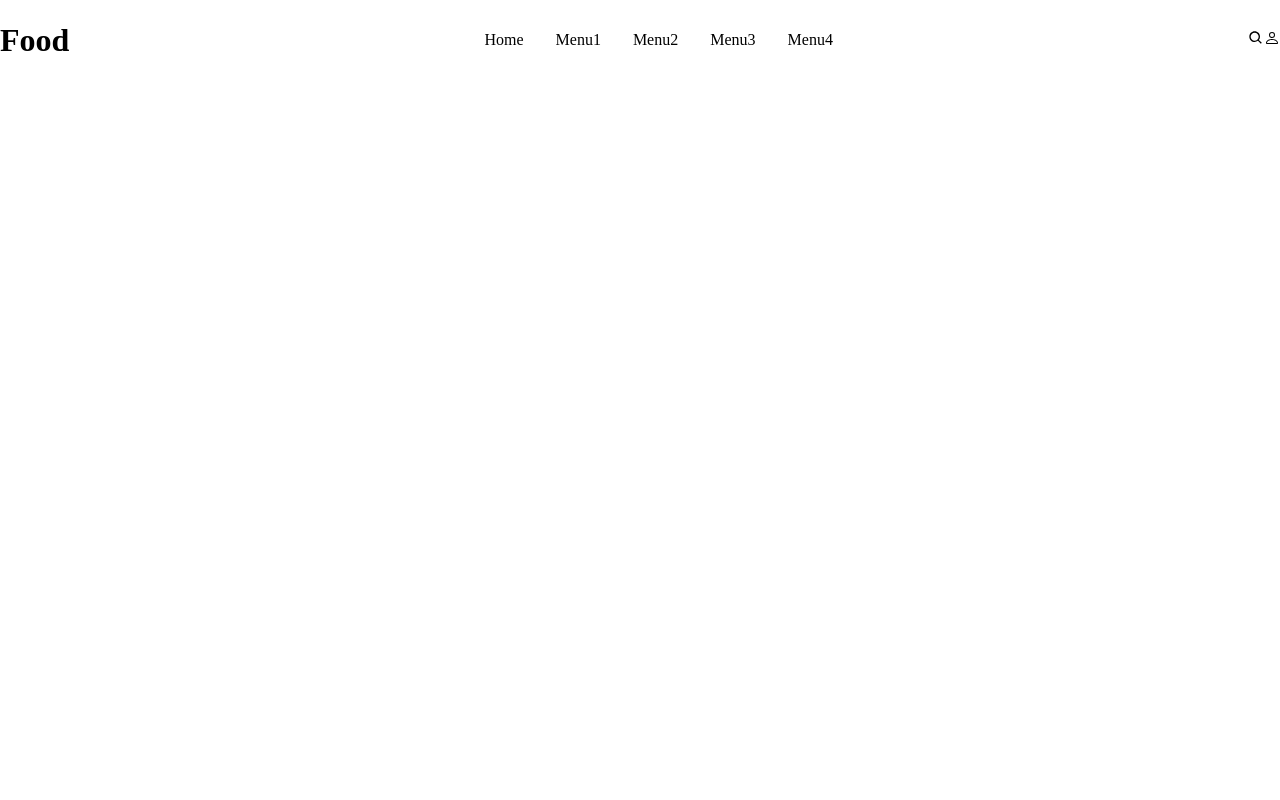
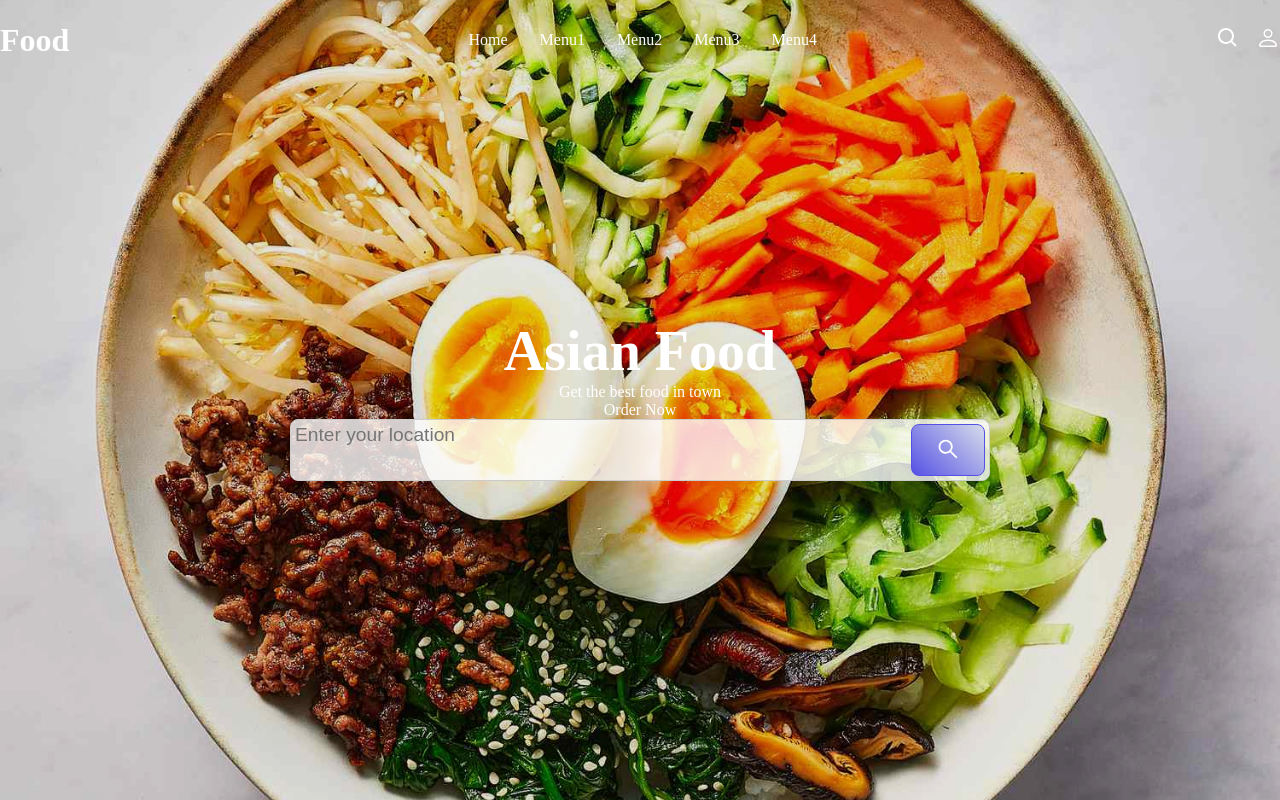
Before and after one commit to yhlee324/first-website, a React (Create React App) app: page / in a window 1280 px wide. Built offline with nearby package versions, Linux system fonts and the light colour scheme.

Commit message:
Added Hero and Navbar

```diff
--- a/package.json
+++ b/package.json
@@ -43,6 +43,7 @@
     "eslint-plugin-jsx-a11y": "^6.8.0",
     "eslint-plugin-react": "^7.34.1",
     "eslint-plugin-react-hooks": "^4.6.0",
-    "vite-plugin-eslint": "^1.8.1"
+    "vite-plugin-eslint": "^1.8.1",
+    "@babel/plugin-proposal-private-property-in-object": "^7.16.5"
   }
 }
--- a/src/App.jsx
+++ b/src/App.jsx
@@ -1,10 +1,12 @@
 import React from 'react';
+import Hero from './components/hero/Hero';
 import Navbar from './components/navbar/Navbar';
 
 function App() {
   return (
     <div>
       <Navbar />
+      <Hero />
     </div>
   );
 }
--- /dev/null
+++ b/src/components/hero/Hero.jsx
@@ -0,0 +1,29 @@
+/* eslint-disable jsx-a11y/control-has-associated-label */
+import React from 'react';
+import './HeroStyles.css';
+import { AiOutlineSearch } from 'react-icons/ai';
+
+function hero() {
+  return (
+    <div className="hero">
+      <div className="overlay" />
+      <div className="content">
+        <h1>Asian Food</h1>
+        <p>Get the best food in town</p>
+        <p>Order Now</p>
+        <form className="form">
+          <div>
+            <input type="text" placeholder="Enter your location" />
+          </div>
+          <div>
+            <button type="button">
+              <AiOutlineSearch className="icon" />
+            </button>
+          </div>
+        </form>
+      </div>
+    </div>
+  );
+}
+
+export default hero;
--- /dev/null
+++ b/src/components/hero/HeroStyles.css
@@ -0,0 +1,64 @@
+.hero {
+    width: 100%;
+    height: 100vh;
+    color: white;
+    position: relative;
+    background-image: url('../../assets/hero.jpg');
+    background-position: center;
+    background-repeat: no-repeat;
+    background-size: cover;
+}
+
+.overlay {
+    position:absolute;
+    top: 0;
+    left: 0;
+    width: 100%;
+    height: 100%;
+    background-color: rgba(0, 0, 0, 0.1);
+}
+
+.content {
+    position: absolute;
+    top: 0;
+    height: 100%;
+    display: flex;
+    justify-content: center;
+    flex-direction: column;
+    text-align: center;
+    width: 100%;
+    margin: auto;
+    padding: 1rem;
+}
+
+.form {
+    display: flex;
+    background-color: #ffffffcc;
+    color: #000;
+    justify-content: space-between;
+    border: 1px solid #ccc;
+    padding: 4px;
+    border-radius: 8px;
+    max-width: 700px;
+    width: 100%;
+    margin: 0 auto;
+}
+
+.form input[type=text] {
+    border: transparent;
+    background-color: transparent;
+    width: 400px;
+    font-size: 1.2rem;
+    font-family: 'Poppins', sans-serif;
+}
+
+.form input[type=text]:focus {
+    outline: none;
+}
+
+@media screen and (max-width: 940px) {
+
+    .form input[type=text] {
+        max-width: 275px;
+    }
+}
--- a/src/components/navbar/Navbar.jsx
+++ b/src/components/navbar/Navbar.jsx
@@ -1,7 +1,8 @@
-import React from 'react';
+import React, { useState } from 'react';
 import { BiSearch } from 'react-icons/bi';
 import { BsPerson } from 'react-icons/bs';
 import { HiOutlineMenuAlt4 } from 'react-icons/hi';
+import { AiOutlineClose } from 'react-icons/ai';
 import {
   FaFacebook, FaGoogle, FaInstagram, FaPinterest, FaTwitter,
 } from 'react-icons/fa';
@@ -9,9 +10,11 @@ import {
 import './NavbarStyles.css';
 
 function Navbar() {
+  const [nav, setNav] = useState(false);
+  const handleNav = () => setNav(!nav);
   return (
-    <div className="navbar">
-      <div className="logo">
+    <div className={nav ? 'navbar navbar-bg' : 'navbar'}>
+      <div className={nav ? 'logo dark' : 'logo'}>
         <h2>Food</h2>
       </div>
       <ul className="nav-menu">
@@ -22,14 +25,14 @@ function Navbar() {
         <li>Menu4</li>
       </ul>
       <div className="nav-icons">
-        <BiSearch className="icon" />
+        <BiSearch className="icon" style={{ marginRight: '1rem' }} />
         <BsPerson className="icon" />
       </div>
-      <div className="hamburger">
-        <HiOutlineMenuAlt4 className="icon" />
+      <div className="hamburger" onClick={handleNav} onKeyDown={handleNav} role="button" tabIndex={0} aria-label="Navigation Menu">
+        {!nav ? <HiOutlineMenuAlt4 className="icon" /> : <AiOutlineClose style={{ color: '#000' }} className="icon" />}
       </div>
 
-      <div className="mobile-menu">
+      <div className={nav ? 'mobile-menu active' : 'mobile-menu'}>
         <ul className="mobile-nav">
           <li>Home</li>
           <li>Menu1</li>
--- a/src/components/navbar/NavbarStyles.css
+++ b/src/components/navbar/NavbarStyles.css
@@ -6,6 +6,13 @@
     align-items: center;
     padding: 0 1 rem;
     z-index: 2;
+    position: absolute;
+    color: white;
+}
+
+.navbar-bg {
+    background-color: #f5f5f5;
+    box-shadow: 0 2px 5px rgba(0, 0, 0, 0.1);
 }
 
 .nav-menu {
@@ -26,6 +33,11 @@ li {
     display: none;
 }
 
+.icon {
+    font-size: 1.5rem;
+    cursor: pointer;
+}
+
 @media screen and (max-width: 940px) {
 
     .mobile-menu {
@@ -40,6 +52,11 @@ li {
         /* color: rgba(255, 255, 255, .95); */
         background-color: #f5f5f5;
         transition: 0.3s;
+        color: #000;
+    }
+
+    .dark {
+        color: #000;
     }
 
     .active {
```
Also changed, not shown: src/assets/hero.jpg (added).
